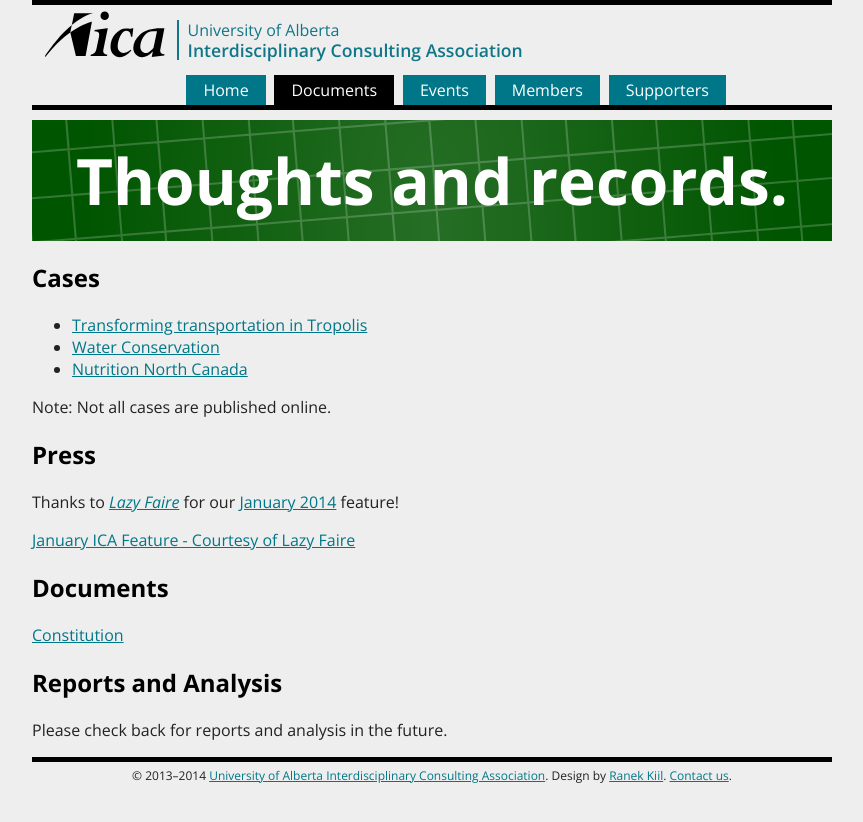
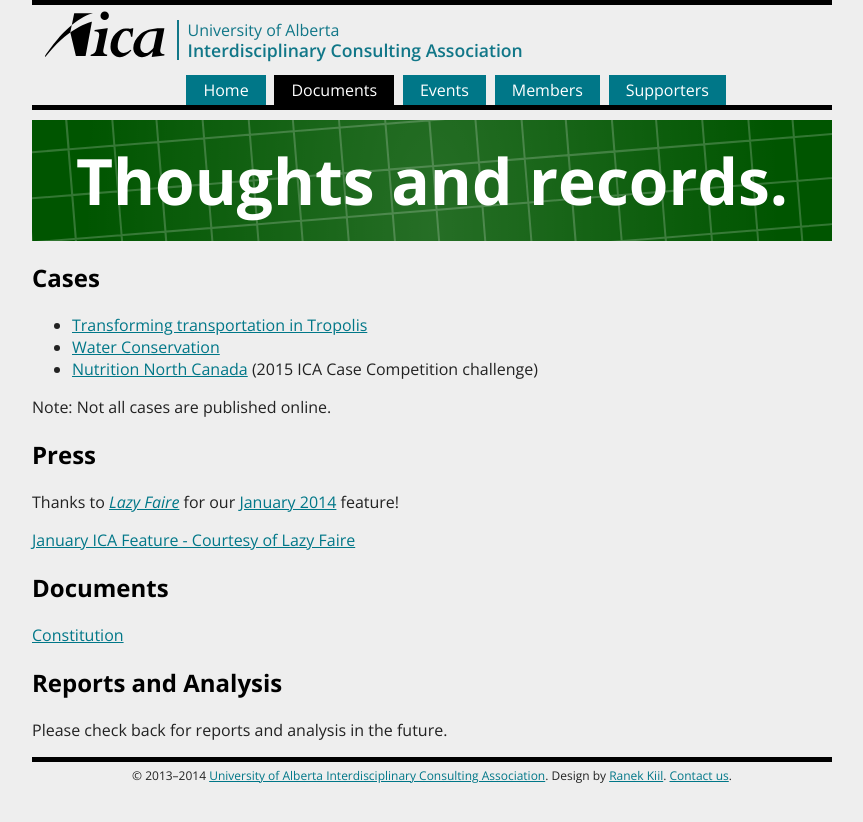
Before and after one commit to UAlbertaConsulting/ica.ualberta.ca, a Jekyll site: the page built from pages/documents.md, in a window 1280 px wide. Shown: the top 822 px of the page, without its empty margins (208-1071 px from the left). Built offline with Jekyll 4.4.1, drawn with Linux system fonts in a browser that asks for light colours; comment, search, counter and statistics services are not loaded.

Commit message:
Publish Nutrition North Canada case materials from 2015 ICA Case Competition.

```diff
--- a/pages/documents.md
+++ b/pages/documents.md
@@ -12,7 +12,7 @@ tagline_color: "#050"
 
 - [Transforming transportation in Tropolis](Tropolis.pdf)
 - [Water Conservation](Water_Conservation.pdf)
-- [Nutrition North Canada](ICA-Case_2015_NNC.pdf)
+- [Nutrition North Canada](Nutrition_North_Canada.pdf) (2015 ICA Case Competition challenge)
 
 Note: Not all cases are published online.
 
```
Also changed, not shown: 1 other file.
